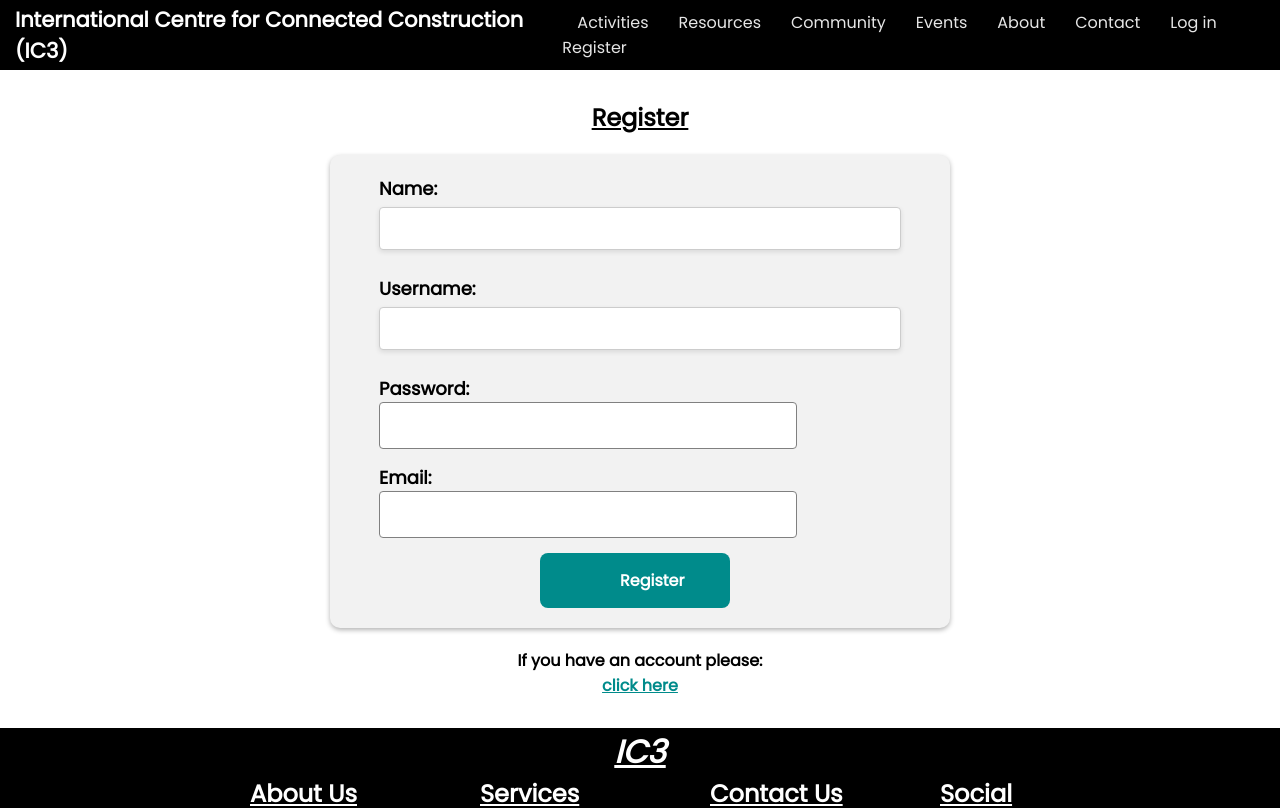
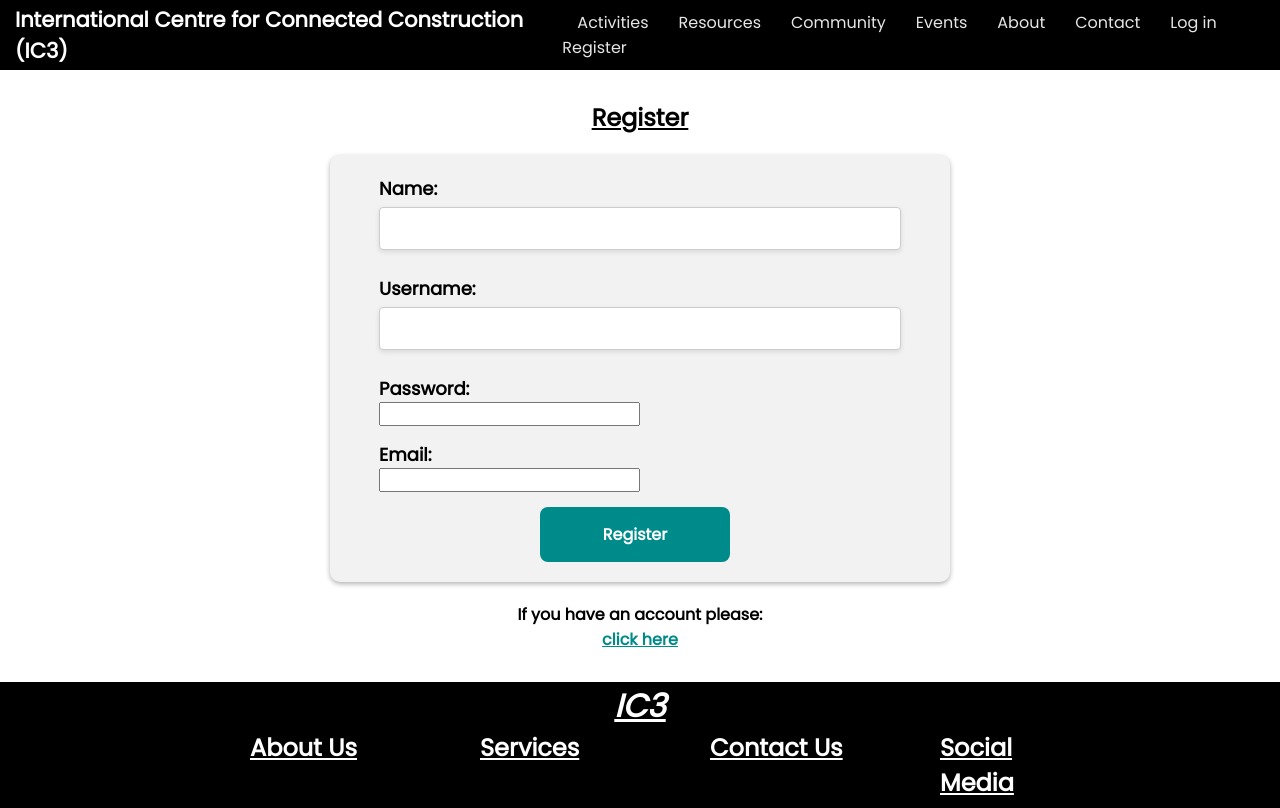
Before and after one commit to AntreasCh/Frontend, a React (Create React App) app: page /tppfront/register in a window 1280 px wide. Shown: the top 808 px of the page. Built offline with nearby package versions, Linux system fonts and the light colour scheme; no server answers.

Commit message:
Update register.css

```diff
--- a/src/components/register.css
+++ b/src/components/register.css
@@ -27,17 +27,17 @@
     font-size: 18px;
   }
 
-  .reg-input {
+  .registration-input {
     padding: 10px;
     font-size: 16px;
     border: 1px solid gray;
     border-radius: 4px;
     align-items: center;
-    width: 80%;
+    width: 100%;
   }
 
   .Reg-button[type="submit"] {
-    padding: 10px 80px;
+    padding: 10px 60px;
     background-color: darkcyan;
     color: white;
     border: none;
```
